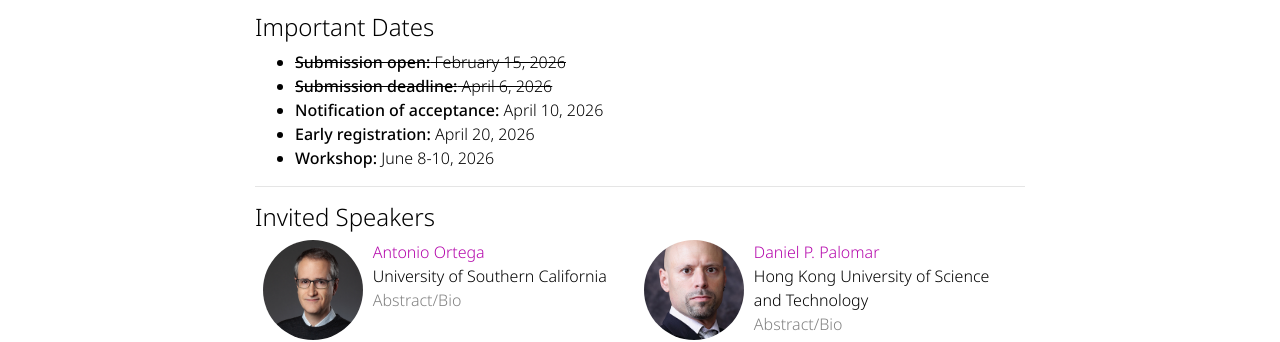
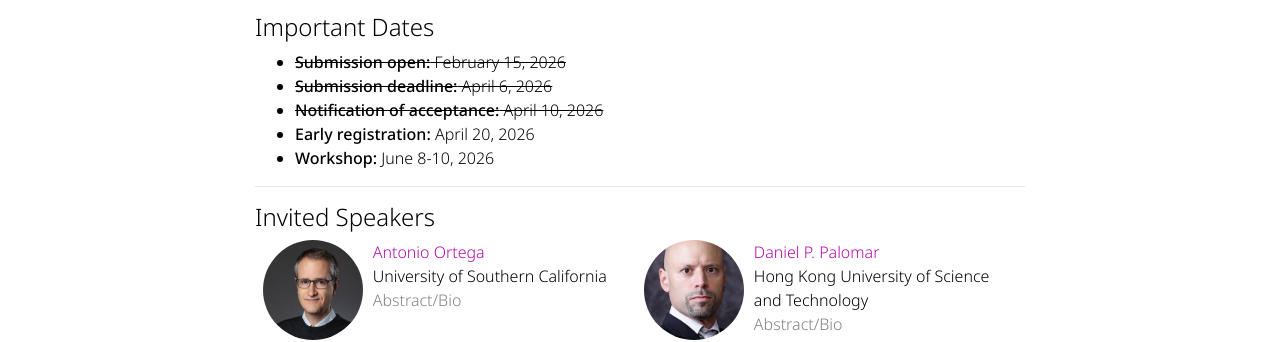
Before and after one commit to GSP2026/gsp2026.github.io, a Jekyll site: the page built from _pages/about.md, in a window 1280 px wide and 900 px high, scrolled down 781 px. Shown: the part 150-492 px from the top of the window. Built offline with Jekyll 4.4.1, drawn with Linux system fonts in a browser that asks for light colours; full-size pictures stand in for the smaller copies a plugin makes; comment, search, counter and statistics services are not loaded; a style sheet for code colours, icons or effects is not loaded.

```diff
--- a/_pages/about.md
+++ b/_pages/about.md
@@ -36,7 +36,7 @@ GSP 2026 is kindly supported by [Ellis Unit - Madrid](https://ellismadrid.es/).
 #### Important Dates
 + ~~**Submission open:** February 15, 2026~~
 + ~~**Submission deadline:** April 6, 2026~~
-+ **Notification of acceptance:** April 10, 2026
++ ~~**Notification of acceptance:** April 10, 2026~~
 + **Early registration:** April 20, 2026
 + **Workshop:** June 8-10, 2026
 
```
Also changed, not shown: _pages/call_for_papers.md (+1 -1 lines).
